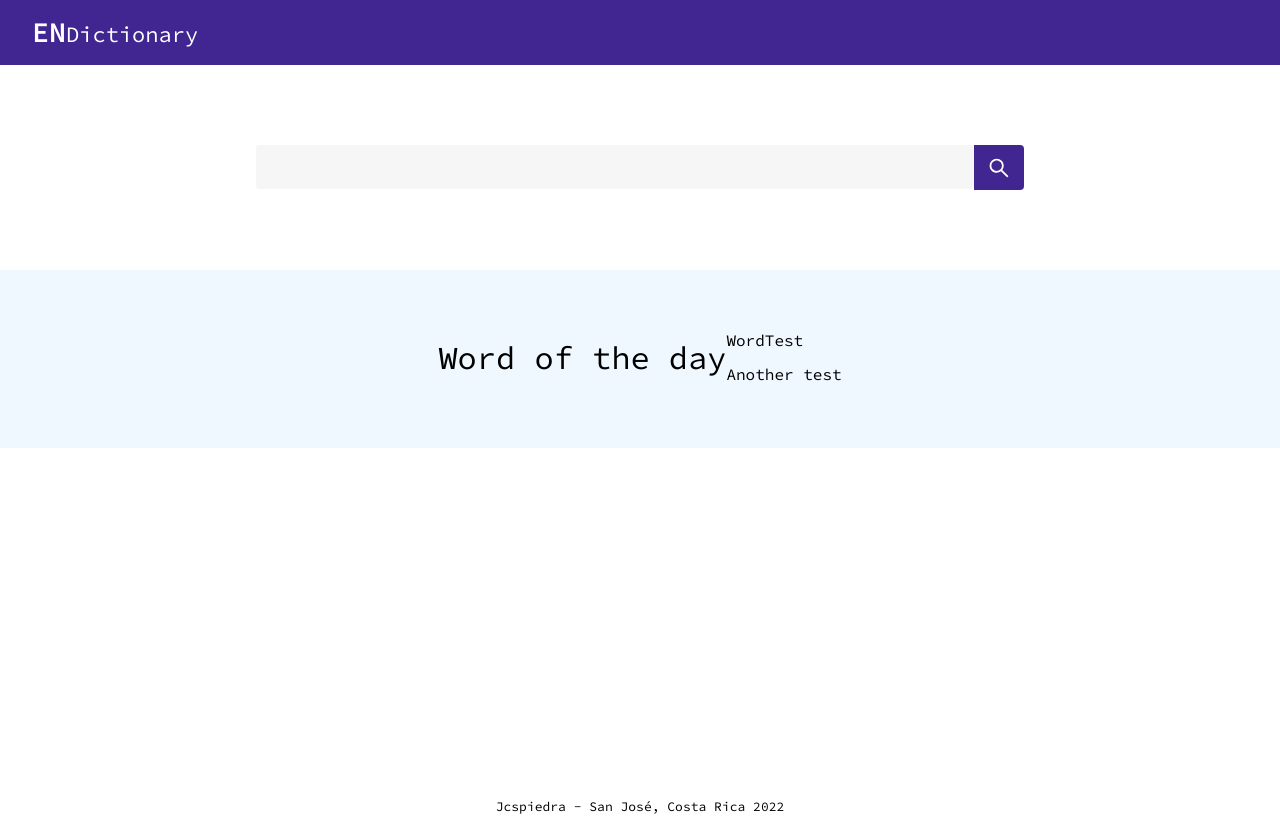
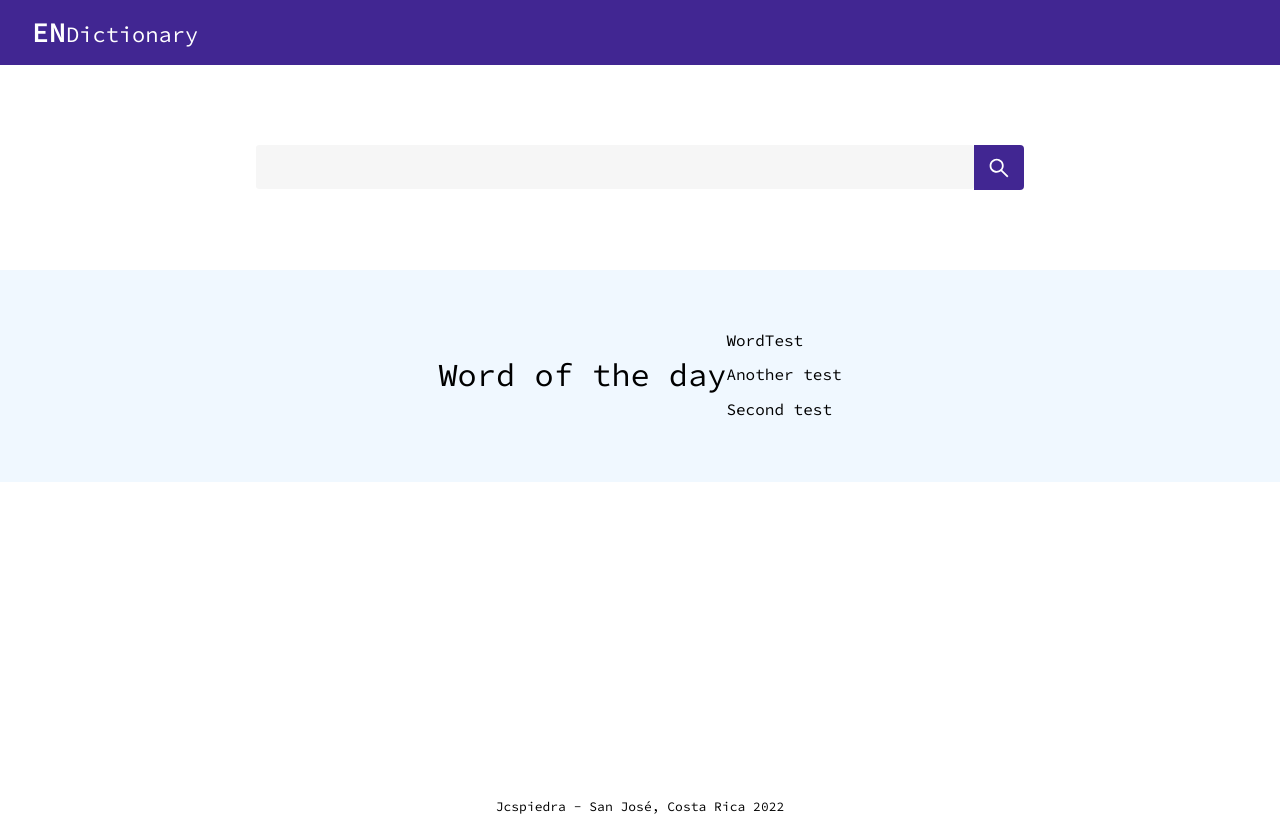
Before and after one commit to spiedra/en-dictionary, a React (Create React App) app: page / in a window 1280 px wide. Built offline with nearby package versions, Linux system fonts and the light colour scheme.

Commit message:
style: update word-day component format

```diff
--- a/src/components/WordDay/index.js
+++ b/src/components/WordDay/index.js
@@ -8,6 +8,7 @@ const WordDay = () => {
       <div>
         <h2>WordTest</h2>
         <p>Another test</p>
+        <p>Second test</p>
       </div>
     </SectionWordDay>
   )
```
